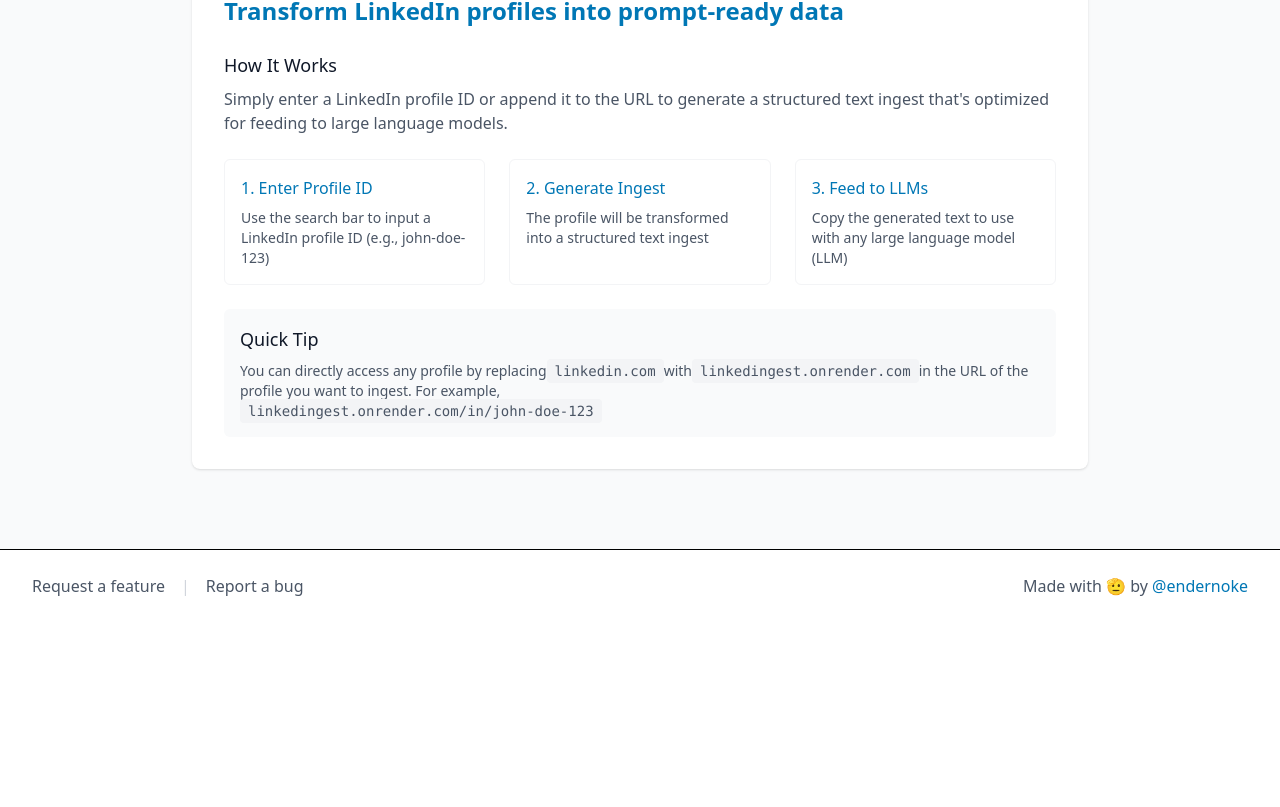
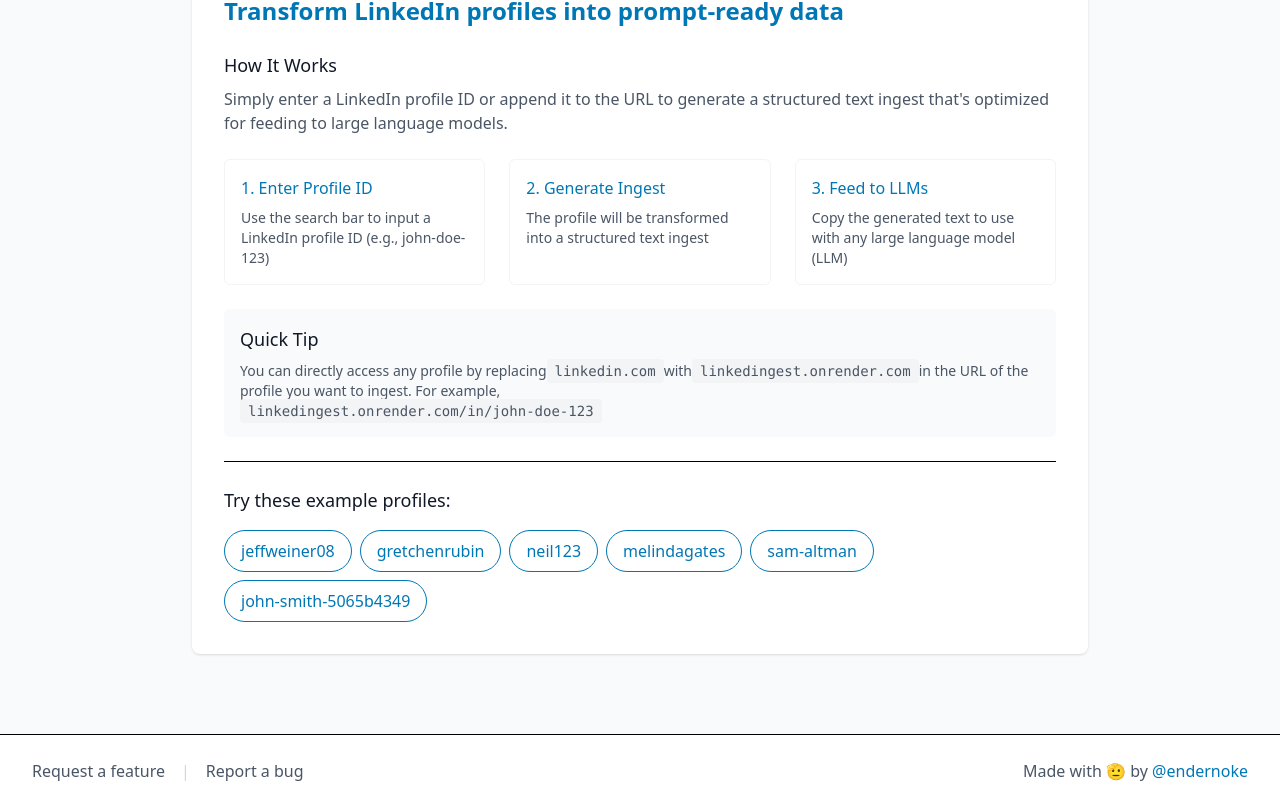
Before and after one commit to endernoke/linkedingest, a React (Vite) app in the folder frontend/: page / in a window 1280 px wide. Shown: the part 369-1176 px from the top of the page. Before the commit the page ends 991 px from the top, so only its background shows below. Built offline with nearby package versions, Linux system fonts and the light colour scheme; no server answers.

Commit message:
Add example profile buttons in main page

```diff
--- a/frontend/src/components/Welcome.jsx
+++ b/frontend/src/components/Welcome.jsx
@@ -1,7 +1,14 @@
 import React from 'react';
-import config from '../config'
+import { useNavigate } from 'react-router-dom';
+import config from '../config';
 
 function Welcome() {
+  const navigate = useNavigate();
+
+  const handleExampleClick = (profileId) => {
+    navigate(`/in/${profileId}`);
+  };
+
   return (
     <div className="max-w-4xl mx-auto mb-12">
       <div className="bg-white rounded-lg shadow-sm p-8">
@@ -59,6 +66,24 @@
               </code>
             </p>
           </div>
+
+          <div className="border-t pt-6">
+            <h3 className={`text-lg font-medium text-${config.theme.colors.textDark} mb-4`}>
+              Try these example profiles:
+            </h3>
+            <div className="flex flex-wrap gap-2">
+              {config.exampleProfiles.map(profileId => (
+                <button
+                  key={profileId}
+                  onClick={() => handleExampleClick(profileId)}
+                  className="px-4 py-2 rounded-full border border-linkedin-blue text-linkedin-blue
+                    hover:bg-linkedin-blue hover:text-white transition-colors duration-200"
+                >
+                  {profileId}
+                </button>
+              ))}
+            </div>
+          </div>
         </div>
       </div>
     </div>
--- a/frontend/src/config.js
+++ b/frontend/src/config.js
@@ -31,7 +31,7 @@
       profile: '/profile'
     }
   },
-  exampleProfiles: ["garyvaynerchuk", "gretchenrubin", "neil123", "melindagates", "john-smith-5065b4349"]
+  exampleProfiles: ["jeffweiner08", "gretchenrubin", "neil123", "melindagates", "sam-altman", "john-smith-5065b4349"]
 };
 
 export default config;
```
